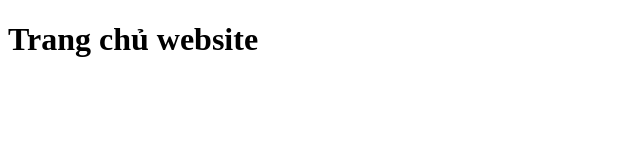
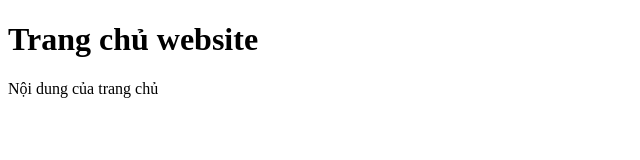
Before and after one commit to ngocbq3/duan1-wd20305, a plain HTML site: page index.html in a window 1280 px wide. Shown: the whole page, without its empty margins (0-640 px from the left). Drawn offline with Linux system fonts and the light colour scheme.

Commit message:
update file index

```diff
--- a/index.html
+++ b/index.html
@@ -9,6 +9,9 @@
 
 <body>
     <h1>Trang chủ website</h1>
+    <div>
+        Nội dung của trang chủ
+    </div>
 </body>
 
 </html>
```
